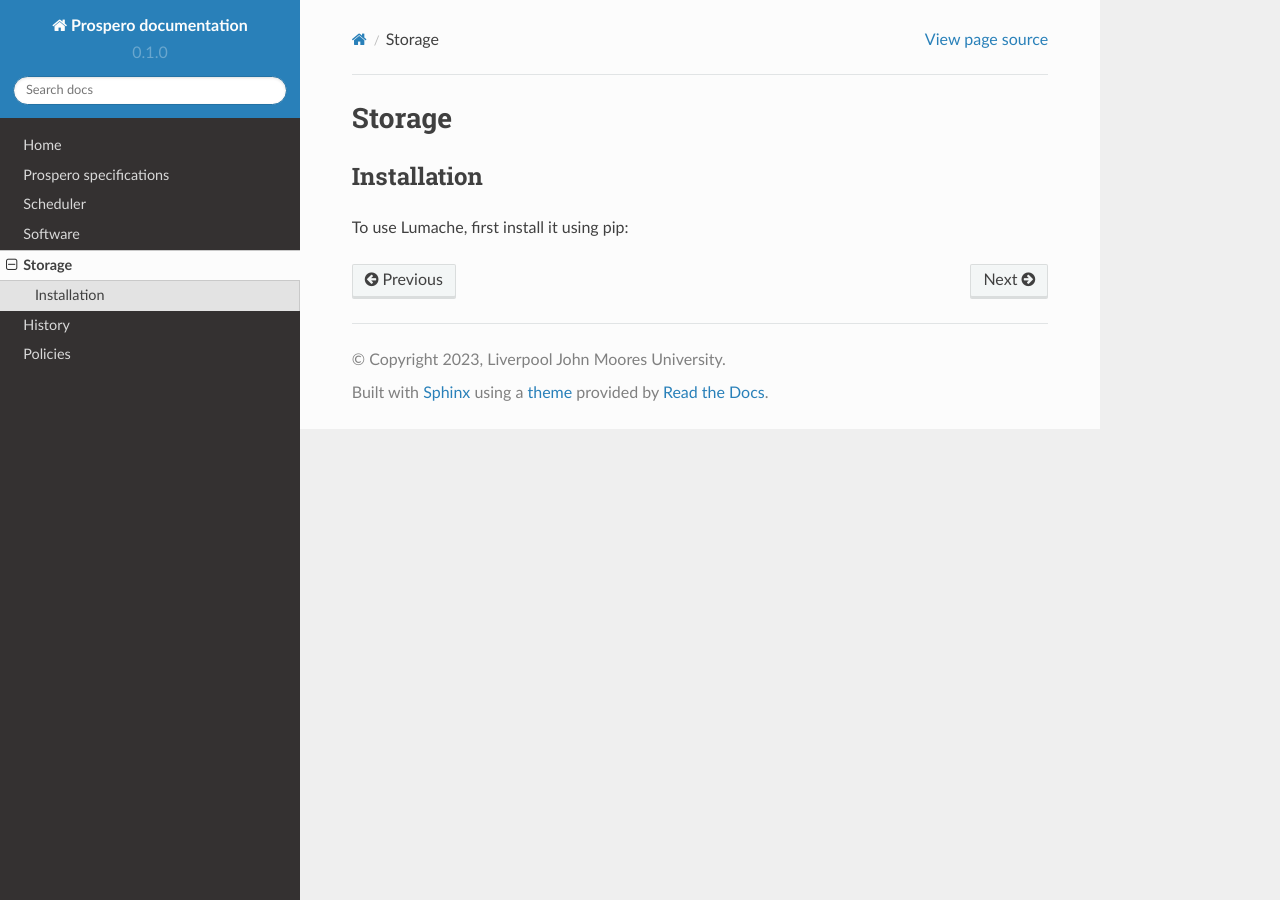
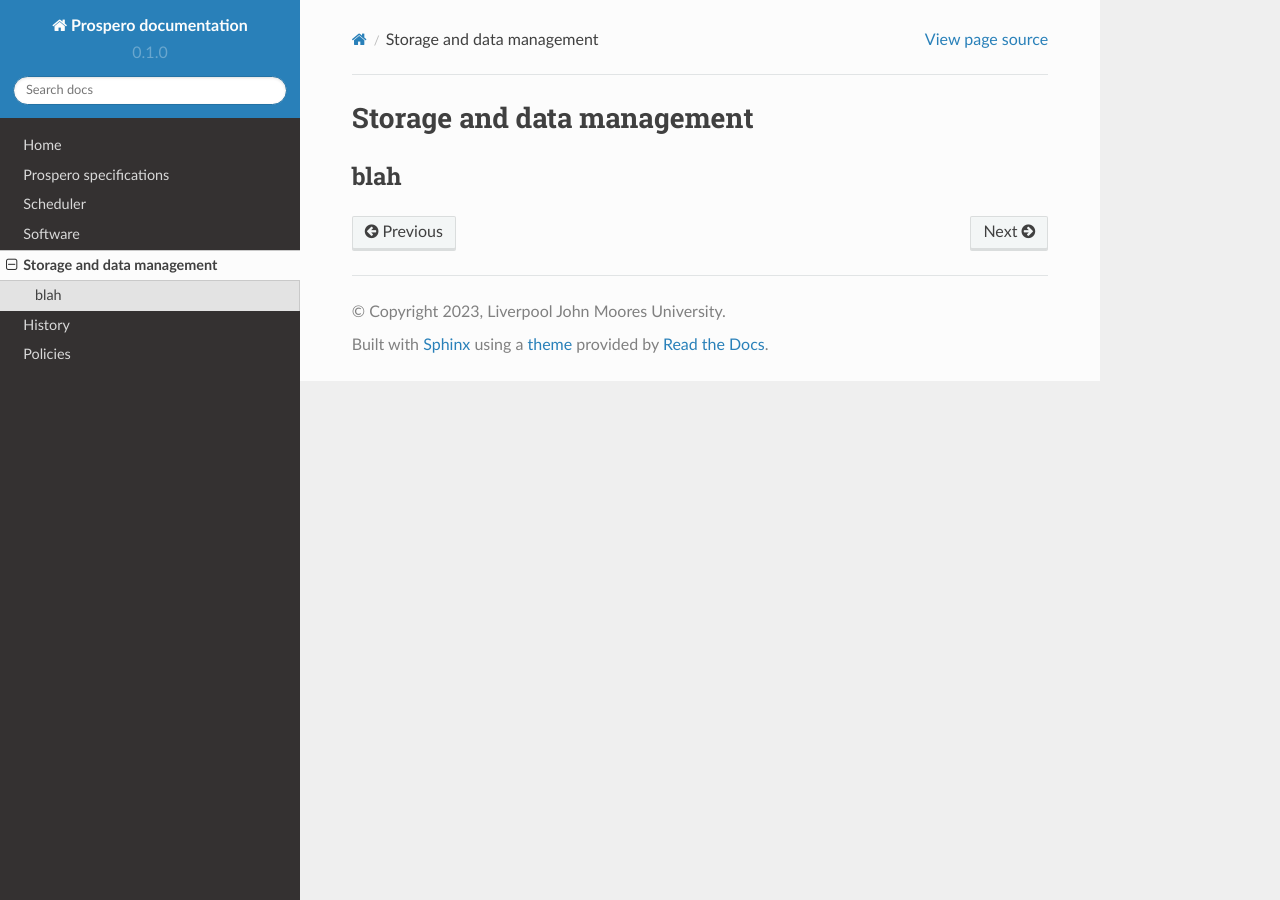
Before and after one commit to astrcrai/prospero-docs, a Sphinx documentation site: the page built from docs/source/storage.rst, in a window 1280 px wide. Built offline with Sphinx 7.4.7 and the Read the Docs theme 2.0.0, drawn with Linux system fonts in a browser that asks for light colours; pages that are not in the unit, such as notebooks, are missing from menus.

Commit message:
Update storage.rst

```diff
--- a/docs/source/storage.rst
+++ b/docs/source/storage.rst
@@ -1,9 +1,5 @@
-Storage
+Storage and data management
 =====
 
-.. _installation:
-
-Installation
+blah
 ------------
-
-To use Lumache, first install it using pip:
```
